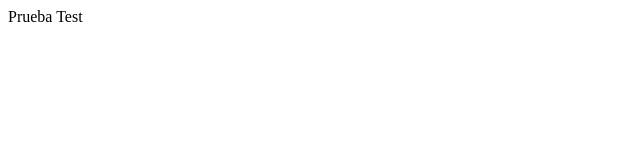
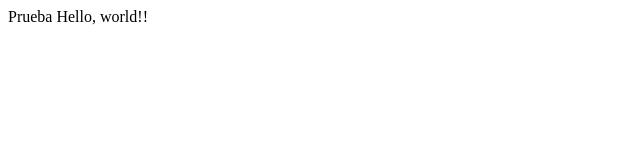
Before and after one commit to marceloc78/lecture1, a plain HTML site: page index.html in a window 1280 px wide. Shown: the full height of the page, 0-640 px from the left. Drawn offline with Linux system fonts and the light colour scheme.

Commit message:
cambio de body

```diff
--- a/index.html
+++ b/index.html
@@ -2,6 +2,6 @@
 <HTML>
     <HEAD>Prueba</HEAD>
     <body>
-        Test
+        Hello, world!!
     </body>
 </HTML>
```
